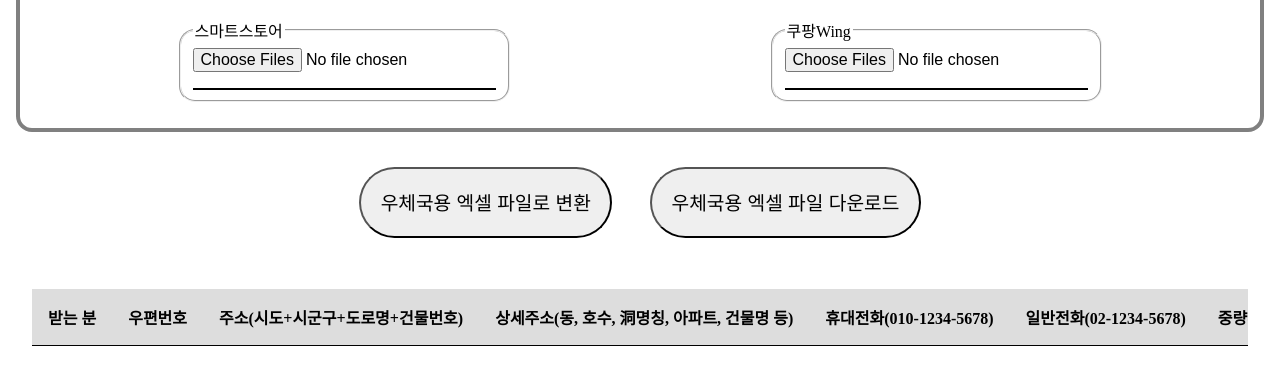
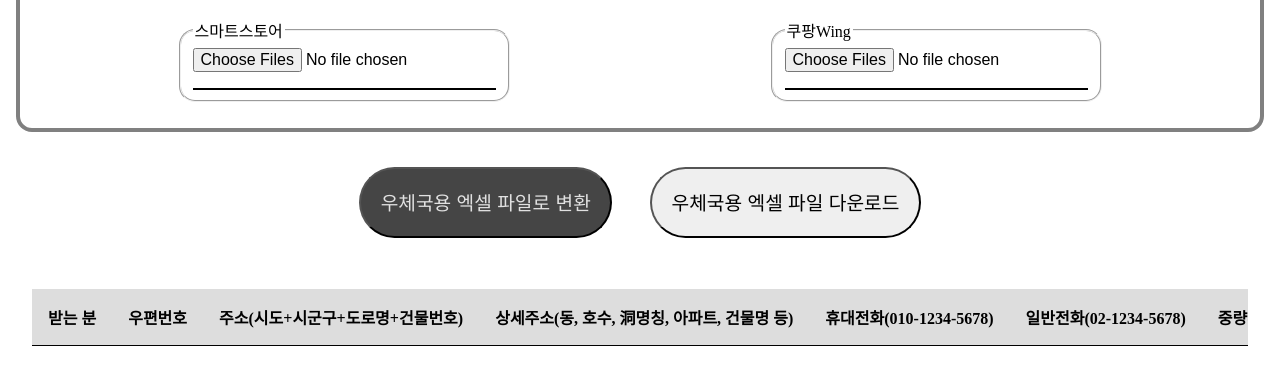
Before and after one commit to beeimp/automation-of-parcel-reception-at-post-office, a plain HTML site: page index.html in a window 1280 px wide. In both pictures the pointer is over the button "우체국용 엑셀 파일로 변환". Shown: the part 127-512 px from the top of the page. Drawn offline with Linux system fonts and the light colour scheme.

Commit message:
Styled: 버튼 효과 추가

```diff
--- a/index.css
+++ b/index.css
@@ -66,7 +66,12 @@ ul > li:nth-of-type(2n){
   padding: 1em;
   margin: 1em;
 }
-
+.download-wrap > button:hover {
+  background-color: rgb(69, 69, 69);
+  color:rgb(225, 225, 225);
+  transition-duration: 0.5s;
+  cursor: pointer;
+}
 .post-office-table-wrap {
   max-width: 95vw;
   margin: 2.5vw;
```
